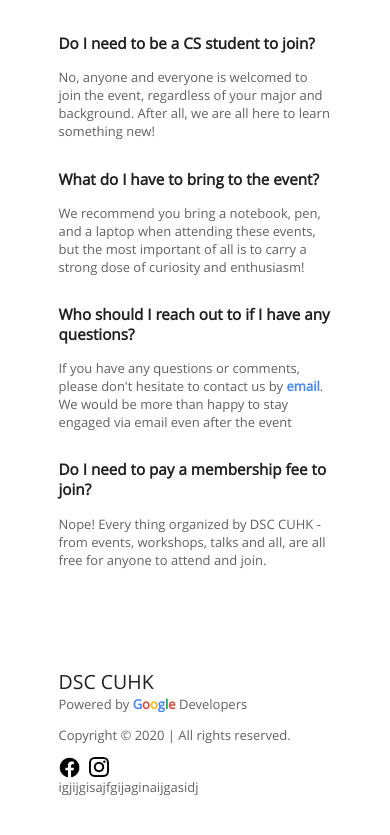
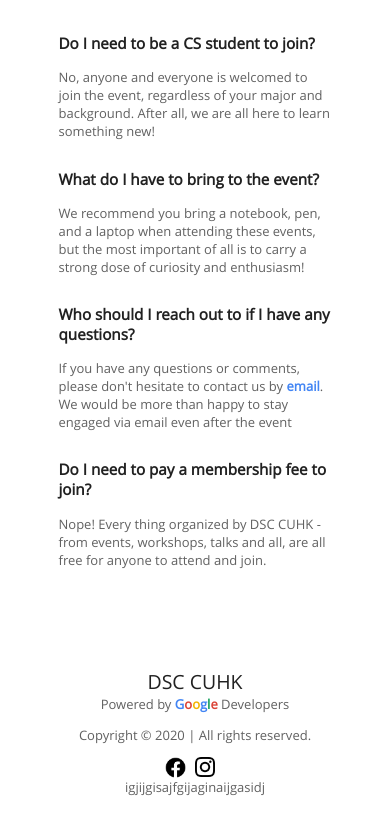
Before and after one commit to AndyLaiJS/dsc, a Vue app: page / in a window 390 px wide. Shown: the part 2674-3509 px from the top of the page. Built offline with nearby package versions, Linux system fonts and the light colour scheme.

Commit message:
App: footer mobile screen adaptation

```diff
--- a/src/App.vue
+++ b/src/App.vue
@@ -35,6 +35,16 @@
     width: 100% !important;
     margin: 0% !important;
     text-align: center !important;
+  }
+  .footerBody {
+    text-align: center !important;
+    justify-content: center !important;
+    #right {
+      text-align: center !important;
+    }
+    .socialIcon {
+      justify-content: center !important;
+    }
   }
 
   #nav {
```
